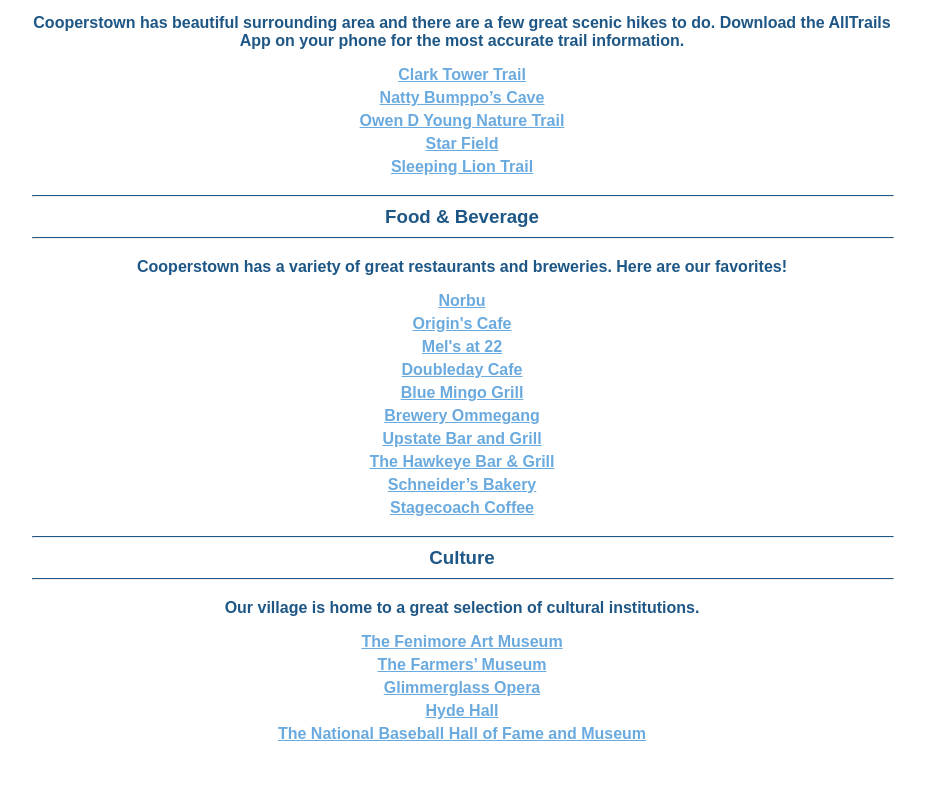
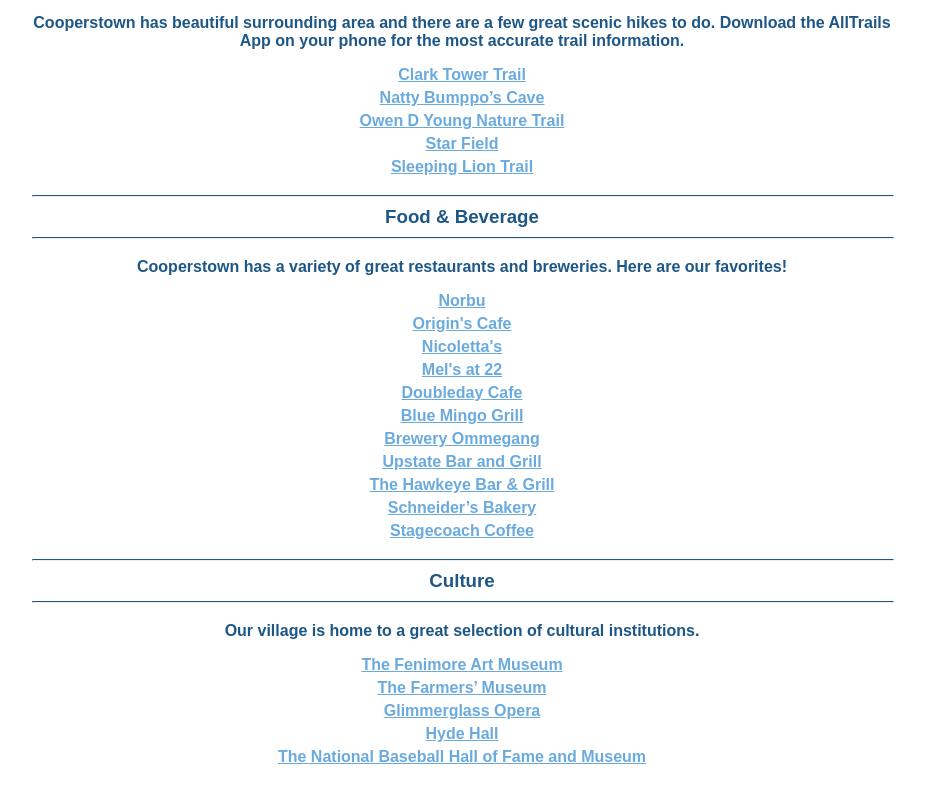
Before and after one commit to danomoseley/jennydan, a SvelteKit app: page /things-to-do in a window 1280 px wide. Shown: the part 961-1761 px from the top of the page, without its empty margins (178-1103 px from the left). Built offline with nearby package versions, Linux system fonts and the light colour scheme.

Commit message:
Add Nicoletta's to restaurants

```diff
--- a/src/routes/things-to-do/+page.svelte
+++ b/src/routes/things-to-do/+page.svelte
@@ -86,6 +86,7 @@
       <ul class="pad-bottom-items-small">
         <li><a target="_blank" href="https://www.instagram.com/norbuotsego/">Norbu</a></li>
         <li><a target="_blank" href="https://originscafe.org/">Origin's Cafe</a></li>
+        <li><a target="_blank" href="https://maps.app.goo.gl/fZeKtmp2Fa8e6B138">Nicoletta's</a></li>
         <li><a target="_blank" href="https://www.melsat22.com/">Mel's at 22</a></li>
         <li><a target="_blank" href="https://doubledaycafe.com/">Doubleday Cafe</a></li>
         <li><a target="_blank" href="https://bluemingogrill.com/">Blue Mingo Grill</a></li>
```
